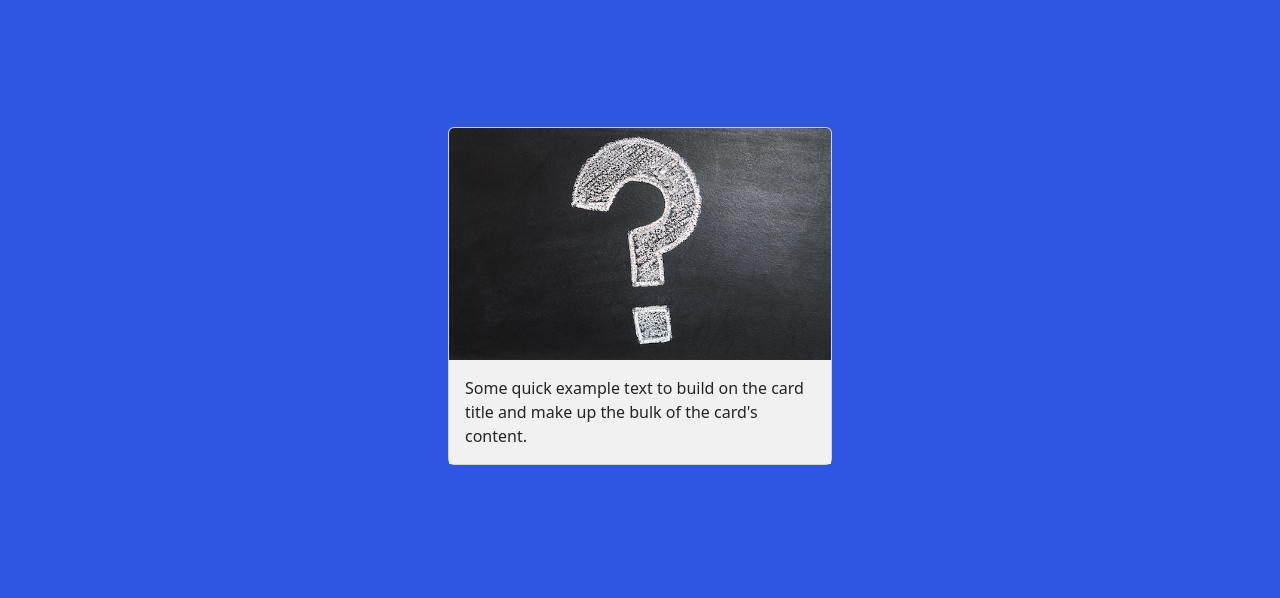
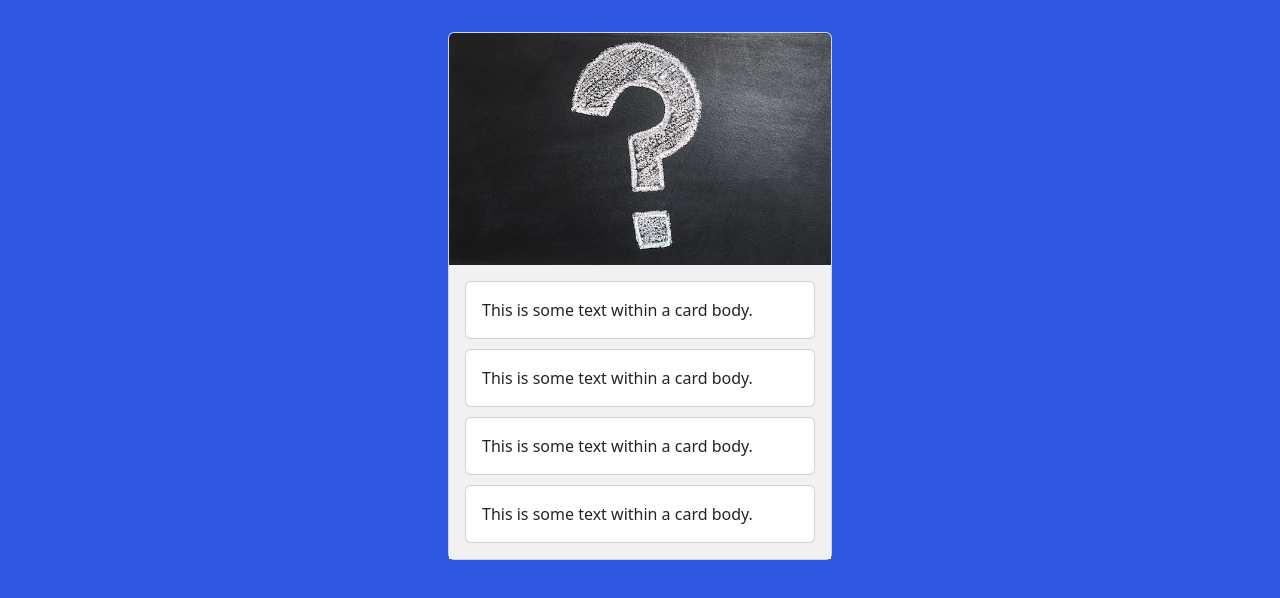
Before and after one commit to MikeMeier97/Quizapp, a website: page index.html in a window 1280 px wide. Shown: the part 86-684 px from the top of the page. Drawn offline with nearby package versions, Linux system fonts and the light colour scheme.

Commit message:
Desing update

```diff
--- a/index.html
+++ b/index.html
@@ -20,7 +20,27 @@
       <div class="card" style="width: 30%;">
         <img src="./img/question.jpg" class="card-img-top" alt="...">
         <div class="card-body cardColor">
-          <p class="card-text">Some quick example text to build on the card title and make up the bulk of the card's content.</p>
+          <div class="card" style="margin-bottom: 10px;">
+            <div class="card-body">
+              This is some text within a card body.
+            </div>
+          </div>
+          <div class="card" style="margin-bottom: 10px;">
+            <div class="card-body">
+              This is some text within a card body.
+            </div>
+          </div>
+          <div class="card" style="margin-bottom: 10px;">
+            <div class="card-body">
+              This is some text within a card body.
+            </div>
+          </div>
+          <div class="card">
+            <div class="card-body">
+              This is some text within a card body.
+            </div>
+          </div>
+
         </div>
       </div>
     </div>
```
